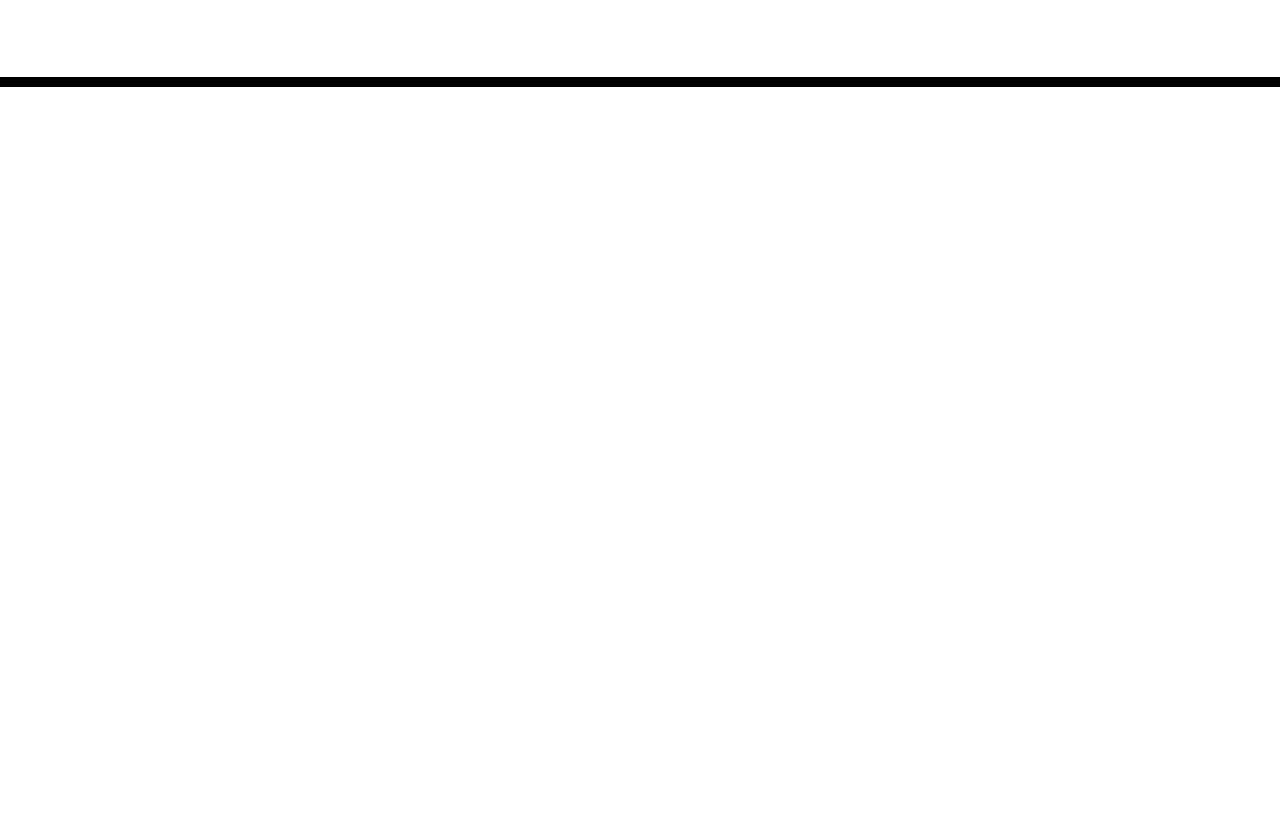
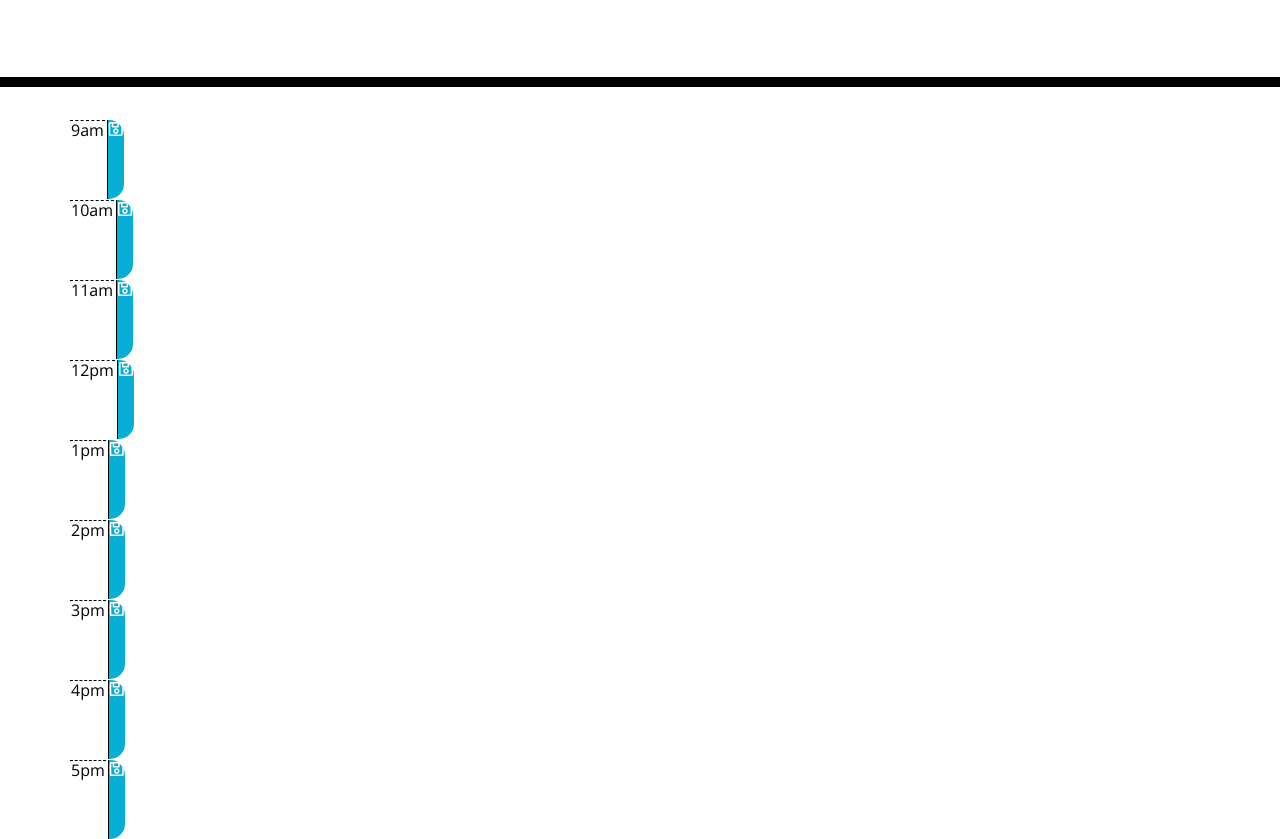
Before and after one commit to deepikabekal/Work-Day-Scheduler, a plain HTML site: page index.html in a window 1280 px wide. Shown: the part 181-1020 px from the top of the page. Before the commit the page ends 800 px from the top, so only its background shows below. Drawn offline with nearby package versions, Linux system fonts and the light colour scheme.

Commit message:
table for time blocks in HTML

```diff
--- a/index.html
+++ b/index.html
@@ -30,6 +30,63 @@
     </header>
     <div class="container">
       <!-- Timeblocks go here -->
+      <table class="time-block">
+        <tr class="row">
+          <td class="hour">9am</td>
+          <td></td>
+          <td class="saveBtn icon-td"><i class="far fa-save icon"></i></td>
+        </tr>
+
+        <tr class="row">
+          <td class="hour">10am</td>
+          <td></td>
+          <td class="saveBtn icon-td"><i class="far fa-save icon"></i></td>
+        </tr>
+
+        <tr class="row">
+          <td class="hour">11am</td>
+          <td></td>
+          <td class="saveBtn icon-td"><i class="far fa-save icon"></i></td>
+        </tr>
+
+        <tr class="row">
+          <td class="hour">12pm</td>
+          <td></td>
+          <td class="saveBtn icon-td"><i class="far fa-save icon"></i></td>
+        </tr>
+
+        <tr class="row">
+          <td class="hour">1pm</td>
+          <td></td>
+          <td class="saveBtn icon-td"><i class="far fa-save icon"></i></td>
+        </tr>
+
+        <tr class="row">
+          <td class="hour">2pm</td>
+          <td></td>
+          <td class="saveBtn icon-td"><i class="far fa-save icon"></i></td>
+        </tr>
+
+        <tr class="row">
+          <td class="hour">3pm</td>
+          <td></td>
+          <td class="saveBtn icon-td"><i class="far fa-save icon"></i></td>
+        </tr>
+
+        <tr class="row">
+          <td class="hour">4pm</td>
+          <td></td>
+          <td class="saveBtn icon-td"><i class="far fa-save icon"></i></td>
+        </tr>
+
+        <tr class="row">
+          <td class="hour">5pm</td>
+          <td></td>
+          <td class="saveBtn icon-td"><i class="far fa-save icon"></i></td>
+        </tr>
+
+
+      </table>
 
 
     </div>
```
